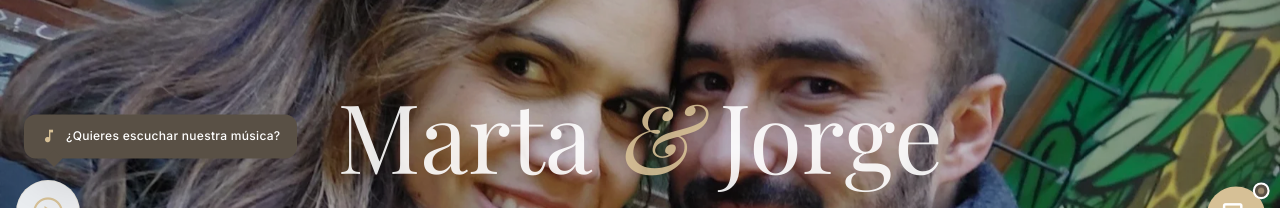
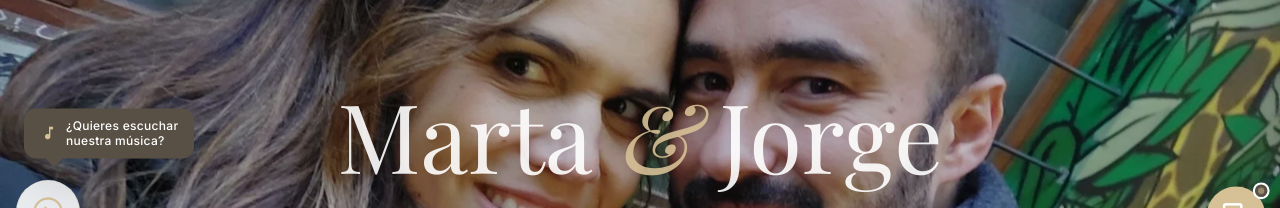
Before and after one commit to SenasDev/martayjorge, a React (Vite) app: page / in a window 1280 px wide. Shown: the part 540-748 px from the top of the page. Built offline with nearby package versions, Linux system fonts and the light colour scheme; a web font is replaced by a local one.

Commit message:
feat: Enhance video player with new overlays and music player with an animated button and text label.

```diff
--- a/components/InvitationSection.tsx
+++ b/components/InvitationSection.tsx
@@ -49,11 +49,14 @@ const InvitationSection: React.FC = () => {
                 <div
                     className={`relative rounded-2xl overflow-hidden shadow-2xl shadow-brand-gold/10 transition-all duration-1000 delay-200 transform ${isVisible ? "translate-y-0 opacity-100" : "translate-y-20 opacity-0"}`}
                 >
-          <div className="w-full relative bg-black/20">
+                    <div className="w-full relative bg-brand-stone">
+                        {/* Darkened overlay when not playing (initially or paused) */}
+                        <div className={`absolute inset-0 z-10 bg-brand-stone/60 transition-opacity duration-700 pointer-events-none ${isPlaying ? "opacity-0" : "opacity-100"}`}></div>
+
                         <video
                             src="/videoboda.mp4"
                             controls={isPlaying}
-              className="w-full h-auto min-h-[300px] md:min-h-[500px] max-h-[85vh] block object-contain"
+                            className="w-full h-auto min-h-[300px] md:min-h-[500px] max-h-[85dvh] block object-contain"
                             poster="https://images.unsplash.com/photo-1519225448526-0a09daa3124c?ixlib=rb-4.0.3&auto=format&fit=crop&w=1771&q=80"
                             onPlay={handlePlay}
                             onPause={handlePause}
@@ -61,8 +64,8 @@ const InvitationSection: React.FC = () => {
                             Tu navegador no soporta el tag de video.
                         </video>
 
-            {/* Initial Play Overlay - Minimalist focus */}
-            {!isPlaying && showOverlay && (
+                        {/* Play Overlay - Always visible when paused */}
+                        {!isPlaying && (
                             <div
                                 className="absolute inset-0 z-20 flex flex-col items-center justify-center cursor-pointer group/overlay"
                                 onClick={() => {
--- a/components/MusicPlayer.tsx
+++ b/components/MusicPlayer.tsx
@@ -55,11 +55,10 @@ const MusicPlayer: React.FC = () => {
 
       <button
         onClick={togglePlay}
-        className={`relative flex items-center justify-center w-14 h-14 md:w-16 md:h-16 rounded-full transition-all duration-700 shadow-xl border overflow-hidden ${
-          isPlaying
+        className={`relative flex items-center justify-center w-14 h-14 md:w-16 md:h-16 rounded-full transition-all duration-700 shadow-xl border overflow-hidden ${isPlaying
             ? "bg-brand-gold border-brand-gold shadow-brand-gold/40 scale-105"
             : "bg-white/90 backdrop-blur-md border-brand-gold/20 hover:border-brand-gold/50 shadow-black/5 hover:scale-110"
-        }`}
+          }`}
         aria-label={isPlaying ? "Pausar música" : "Reproducir música"}
       >
         {/* Animated Background Ripples when playing */}
@@ -82,11 +81,10 @@ const MusicPlayer: React.FC = () => {
 
         {/* Icon when paused */}
         <span
-          className={`material-symbols-outlined transition-all duration-700 ${
-            isPlaying
+          className={`material-symbols-outlined transition-all duration-700 ${isPlaying
               ? "opacity-0 scale-0 rotate-180 absolute"
               : "text-brand-gold scale-125 opacity-100 rotate-0"
-          } text-3xl font-light`}
+            } text-3xl font-light`}
         >
           play_circle
         </span>
@@ -94,17 +92,19 @@ const MusicPlayer: React.FC = () => {
 
       {/* floating hint - appears after 5s if not playing */}
       <div
-        className={`fixed bottom-20 md:bottom-24 left-6 transition-all duration-700 transform ${
-          showHint && !isPlaying
+        className={`fixed bottom-20 md:bottom-24 left-6 transition-all duration-700 transform ${showHint && !isPlaying
             ? "translate-y-0 opacity-100 scale-100"
             : "translate-y-4 opacity-0 scale-90 pointer-events-none"
-        }`}
+          }`}
       >
-        <div className="relative bg-brand-stone text-white px-4 py-2 rounded-xl shadow-2xl text-xs font-medium tracking-wide flex items-center gap-2 group/hint animate-bounce-slow">
-          <span className="material-symbols-outlined text-brand-gold text-lg">
+        <div className="relative bg-brand-stone text-white px-4 py-2.5 rounded-xl shadow-2xl text-[11px] md:text-xs font-medium tracking-wide flex items-center gap-2 group/hint animate-bounce-slow">
+          <span className="material-symbols-outlined text-brand-gold text-lg shrink-0">
             music_note
           </span>
-          <span>¿Quieres escuchar nuestra música?</span>
+          <div className="flex flex-col leading-tight">
+            <span>¿Quieres escuchar</span>
+            <span>nuestra música?</span>
+          </div>
           {/* Arrow pointing down */}
           <div className="absolute -bottom-1.5 left-6 w-3 h-3 bg-brand-stone rotate-45"></div>
         </div>
@@ -112,11 +112,10 @@ const MusicPlayer: React.FC = () => {
 
       {/* Floating Track Info (Desktop only) */}
       <div
-        className={`hidden md:flex flex-col transition-all duration-700 transform ${
-          isPlaying
+        className={`hidden md:flex flex-col transition-all duration-700 transform ${isPlaying
             ? "translate-x-0 opacity-100"
             : "-translate-x-6 opacity-0 pointer-events-none"
-        }`}
+          }`}
       >
         <div className="bg-white/80 backdrop-blur-md px-4 py-2 rounded-2xl border border-brand-gold/10 shadow-sm">
           <p className="text-[10px] font-bold text-brand-goldDark uppercase tracking-[0.2em] leading-tight mb-0.5">
```
Lines whose indentation alone changed are shown as unchanged.
